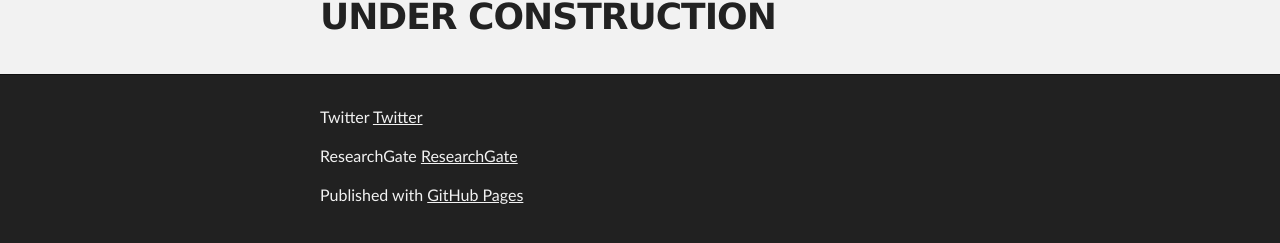
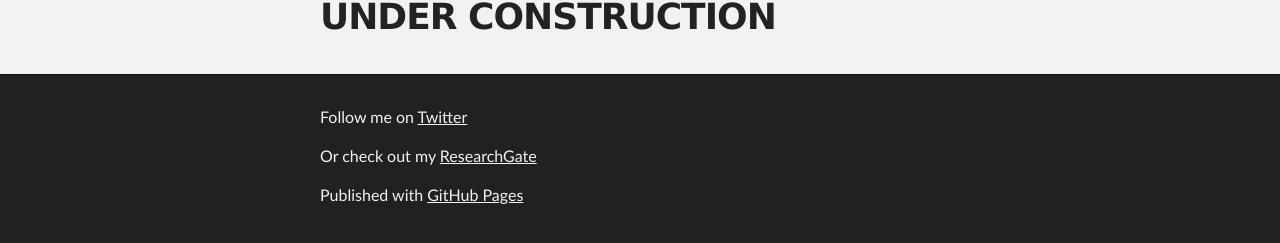
Before and after one commit to katieleach/katieleach.github.io, a Jekyll site: the page index.html, which Jekyll copies as it is, in a window 1280 px wide. Shown: the part 357-600 px from the top of the page. Built offline with Jekyll 4.4.1, drawn with Linux system fonts in a browser that asks for light colours.

Commit message:
Update index.html

```diff
--- a/index.html
+++ b/index.html
@@ -64,8 +64,8 @@
     <!-- FOOTER  -->
     <div id="footer_wrap" class="outer">
       <footer class="inner">
-      	<p>Twitter <a href="www.twitter.com/lagomorpha_">Twitter</a></p>
-      	<p>ResearchGate <a href="https://www.researchgate.net/profile/Katie_Leach3">ResearchGate</a></p>
+      	<p>Follow me on <a href="www.twitter.com/lagomorpha_">Twitter</a></p>
+      	<p>Or check out my <a href="https://www.researchgate.net/profile/Katie_Leach3">ResearchGate</a></p>
       	<p>Published with <a href="https://pages.github.com">GitHub Pages</a></p>
       </footer>
     </div>
```
